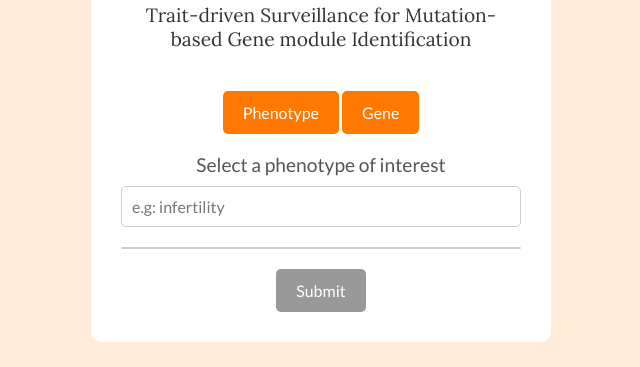
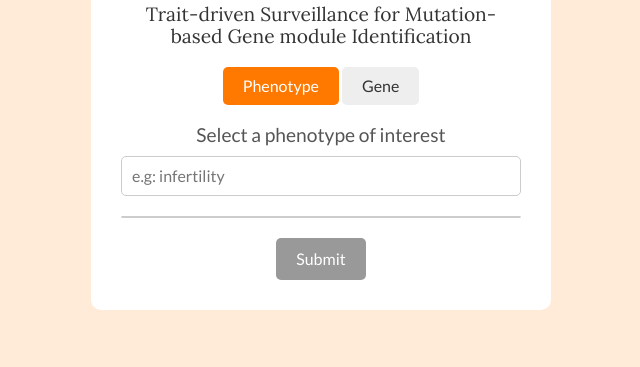
Before and after one commit to akikuno/TSUMUGI-dev, a plain HTML site: page web/network/template/template_index.html in a window 1280 px wide. Shown: the part 266-633 px from the top of the page, without its empty margins (319-959 px from the left). Drawn offline with nearby package versions, Linux system fonts and the light colour scheme; no server answers; files whose address does not match are found by name.

Commit message:
Update styles of Tab

```diff
--- a/web/network/template/template_index.html
+++ b/web/network/template/template_index.html
@@ -16,9 +16,10 @@
     <meta name="viewport" content="width=device-width, initial-scale=1.0">
     <title>TSUMUGI</title>
     <link rel="icon" type="image/png" href="image/icon-tsumugi.png">
+    <link rel="stylesheet" href="https://www.md.tsukuba.ac.jp/LabAnimalResCNT/TSUMUGI/network/css/normalize.css">
     <link href='https://fonts.googleapis.com/css?family=Lora' rel='stylesheet'>
+    <link href='https://fonts.googleapis.com/css?family=Lato' rel='stylesheet'>
     <link href="https://use.fontawesome.com/releases/v6.6.0/css/all.css" rel="stylesheet">
-    <link href='https://fonts.googleapis.com/css?family=Lato' rel='stylesheet'>
     <style>
         body {
             font-family: 'Lato', 'Arial', 'Helvetica', sans-serif;
@@ -88,7 +89,7 @@
             background-color: #f0f0f0;
         }
 
-        button {
+        button.submitBtn {
             margin-top: 20px;
             padding: 12px 20px;
             font-size: 1em;
@@ -101,14 +102,34 @@
             font-family: 'Lato', 'Arial', 'Helvetica', sans-serif;
         }
 
-        button:disabled {
+        button.submitBtn:disabled {
             background-color: #999;
             cursor: not-allowed;
         }
 
-        button:hover:enabled {
+        button.submitBtn:hover:enabled {
             background-color: #ff7800;
         }
+
+        /* Default tab styling */
+        button.Tab {
+            background-color: #eee;
+            color: #333;
+            border: none;
+            padding: 10px 20px;
+            border-radius: 5px;
+            margin: 0;
+            cursor: pointer;
+            font-size: 1em;
+            transition: background-color 0.3s ease;
+        }
+
+        /* Active tab styling */
+        .active-tab {
+            background-color: #ff7800 !important;
+            color: #fff !important;
+        }
+
 
         footer {
             text-align: center;
@@ -154,15 +175,20 @@
 
         <!-- Tabs for Phenotype and Gene -->
         <div>
-            <button id="phenotypeTab" onclick="showTab('phenotype')">Phenotype</button>
-            <button id="geneTab" onclick="showTab('gene')">Gene</button>
+            <button class="Tab phenotypeTab" type="button" onclick="showTab('phenotype')">Phenotype</button>
+            <button class="Tab geneTab" type="button" onclick="showTab('gene')">Gene</button>
         </div>
+
+        <!-- <div>
+            <button class="Tab" id="phenotypeTab" type="button" onclick="showTab('phenotype')">Phenotype</button>
+            <button class="Tab" id="geneTab" type="button" onclick="showTab('gene')">Gene</button>
+        </div> -->
+
         <br>
-
         <label for="phenotype">Select a phenotype of interest</label>
         <input type="text" id="phenotype" name="phenotype" placeholder="e.g: infertility">
         <ul id="phenotypeSuggestions" class="suggestions"></ul>
-        <button type="submit" id="phenotypeSubmitBtn" disabled>Submit</button>
+        <button class="submitBtn" type="submit" id="phenotypeSubmitBtn" disabled>Submit</button>
     </form>
 
     <!-- Gene Symbol Search Form (initially hidden) -->
@@ -172,19 +198,26 @@
 
         <!-- Tabs for Phenotype and Gene -->
         <div>
-            <button id="phenotypeTab" onclick="showTab('phenotype')">Phenotype</button>
-            <button id="geneTab" onclick="showTab('gene')">Gene</button>
+            <button class="Tab phenotypeTab" type="button" onclick="showTab('phenotype')">Phenotype</button>
+            <button class="Tab geneTab" type="button" onclick="showTab('gene')">Gene</button>
         </div>
+        <!-- <div>
+            <button class="Tab" id="phenotypeTab" type="button" onclick="showTab('phenotype')">Phenotype</button>
+            <button class="Tab" id="geneTab" type="button" onclick="showTab('gene')">Gene</button>
+        </div> -->
+
         <br>
-
         <label for="gene">Enter a gene symbol</label>
         <input type="text" id="gene" name="gene" placeholder="e.g: Rac1">
         <ul id="geneSuggestions" class="suggestions"></ul>
-        <button type="submit" id="geneSubmitBtn" disabled>Submit</button>
+        <button class="submitBtn" type="submit" id="geneSubmitBtn" disabled>Submit</button>
+
     </form>
 
 
     <footer>
+        TSUMUGI (version 0.1.0)
+        <br>
         <i class="fa-brands fa-github"></i><a href="https://github.com/akikuno/TSUMUGI" target="_blank">GitHub</a>
         <!-- <i class="fa-regular fa-newspaper"></i><a href="https://example.com" target="_blank">Article</a> -->
         <br>
@@ -195,17 +228,49 @@
 
     <script>
 
+        // ====================================================================
         // Toggle between phenotype and gene forms
+        // ====================================================================
+        // function showTab(tab) {
+        //     // Display the appropriate form
+        //     document.getElementById('phenotypeForm').style.display = tab === 'phenotype' ? 'block' : 'none';
+        //     document.getElementById('geneForm').style.display = tab === 'gene' ? 'block' : 'none';
+
+        //     // Remove 'active-tab' class from both tabs
+        //     document.getElementById('phenotypeTab').classList.remove('active-tab');
+        //     document.getElementById('geneTab').classList.remove('active-tab');
+
+        //     // Add 'active-tab' class to the selected tab
+        //     const selectedTab = document.getElementById(tab + 'Tab');
+        //     selectedTab.classList.add('active-tab');
+        // }
+
         function showTab(tab) {
+            // Display the appropriate form
             document.getElementById('phenotypeForm').style.display = tab === 'phenotype' ? 'block' : 'none';
             document.getElementById('geneForm').style.display = tab === 'gene' ? 'block' : 'none';
+
+            // Remove 'active-tab' class from all tabs
+            document.querySelectorAll('.Tab').forEach(tabButton => {
+                tabButton.classList.remove('active-tab');
+            });
+
+            // Add 'active-tab' class to the selected tab
+            const selectedTabs = document.querySelectorAll(`.${tab}Tab`);
+            selectedTabs.forEach(tabButton => {
+                tabButton.classList.add('active-tab');
+            });
         }
+        // Initialize by showing the Phenotype tab as the default
+        showTab('phenotype');
 
+        // ====================================================================
         // Fetch JSON data from the URL and assign to phenotypes
+        // ====================================================================
 
         /* REMOVE_THIS_LINE
-        const URL_MP_TERMS = "https://www.md.tsukuba.ac.jp/LabAnimalResCNT/tsumugi/network/data/available_mp_terms.json";
-        const URL_GENE_SYMBOLS = "https://www.md.tsukuba.ac.jp/LabAnimalResCNT/tsumugi/network/data/available_gene_symbols.txt";
+        const URL_MP_TERMS = "./network/data/available_mp_terms.json";
+        const URL_GENE_SYMBOLS = "./network/data/available_gene_symbols.txt";
         REMOVE_THIS_LINE */
 
         const URL_MP_TERMS = "https://gist.githubusercontent.com/akikuno/831ec21615501cc7bd1d381c5e56ebd2/raw/1fc723ee0ba29a7162fd56394f2d30751d752e4c/gist_available_mp_terms.json"; // REMOVE_THIS_LINE
@@ -312,9 +377,16 @@
         // タブ切り替え用関数
         function setSearchMode(mode) {
             searchMode = mode;
+
+            // モードに応じて適切な要素を設定
+            const input = mode === 'phenotype' ? document.getElementById('phenotype') : document.getElementById('gene');
+            const suggestions = mode === 'phenotype' ? document.getElementById('phenotypeSuggestions') : document.getElementById('geneSuggestions');
+            const submitBtn = mode === 'phenotype' ? document.getElementById('phenotypeSubmitBtn') : document.getElementById('geneSubmitBtn');
+
             input.value = '';            // 入力フィールドをリセット
             suggestions.innerHTML = '';  // サジェストリストをクリア
             submitBtn.disabled = true;   // 送信ボタンを無効化
+
         }
 
         // タブ切り替えボタンのイベントリスナー
```
Also changed, not shown: web/index.html (+5 -2 lines).
